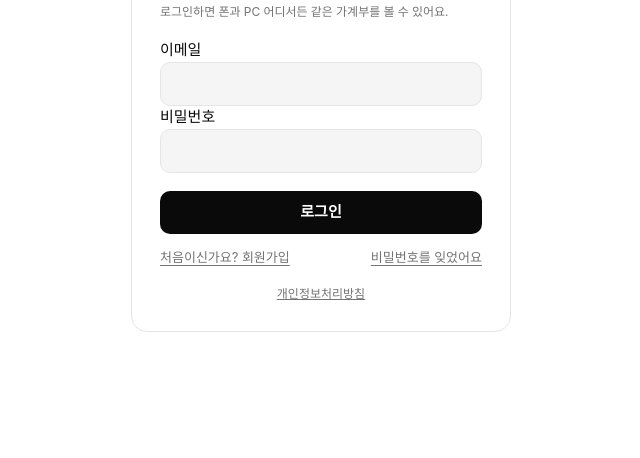
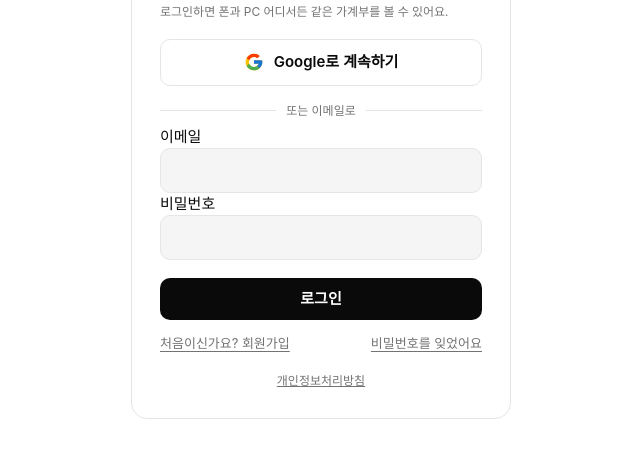
Before and after one commit to Aqua99-99/Hanhae-Gagyebu, a plain HTML site: page web/index.html in a window 1280 px wide. Shown: the part 152-610 px from the top of the page, without its empty margins (319-959 px from the left). Drawn offline with nearby package versions, Linux system fonts and the light colour scheme; a web font is replaced by a local one.

Commit message:
Add files via upload

```diff
--- a/web/index.html
+++ b/web/index.html
@@ -347,7 +347,12 @@ dialog.wide{width:min(960px,calc(100% - 24px))}
 .theme-btn svg{width:18px;height:18px}
 .auth-card{max-width:380px;margin:8vh auto 0;background:var(--surface);border:1px solid var(--line);border-radius:16px;padding:28px}
 .auth-card h1{margin:0 0 6px;font-size:24px;letter-spacing:-.02em}
-.auth-card form{margin-top:18px}
+.auth-card form{margin-top:4px}
+.btn-google{width:100%;display:flex;align-items:center;justify-content:center;gap:10px;margin-top:18px;border:1px solid var(--line);background:var(--surface);border-radius:10px;padding:11px 16px;font-weight:600;font-size:15px}
+.btn-google:hover{border-color:var(--ink)}
+.btn-google svg{width:20px;height:20px}
+.auth-or{display:flex;align-items:center;gap:10px;margin:16px 0 6px;color:var(--muted);font-size:12px}
+.auth-or::before,.auth-or::after{content:"";flex:1;border-top:1px solid var(--line)}
 .auth-links{display:flex;justify-content:space-between;gap:10px;margin-top:14px;flex-wrap:wrap}
 .auth-foot{margin-top:18px;text-align:center}
 .auth-foot a,.home-foot a{color:var(--muted)}
@@ -378,6 +383,11 @@ dialog.wide{width:min(960px,calc(100% - 24px))}
     <div class="auth-card">
       <h1>한 해 가계부</h1>
       <p class="small" id="auLead">로그인하면 폰과 PC 어디서든 같은 가계부를 볼 수 있어요.</p>
+      <button type="button" class="btn-google" id="auGoogle">
+        <svg viewBox="0 0 48 48" aria-hidden="true"><path fill="#FFC107" d="M43.6 20.5H42V20H24v8h11.3C33.7 32.7 29.2 36 24 36c-6.6 0-12-5.4-12-12s5.4-12 12-12c3.1 0 5.8 1.2 7.9 3.1l5.7-5.7C34 6.1 29.3 4 24 4 12.9 4 4 12.9 4 24s8.9 20 20 20 20-8.9 20-20c0-1.3-.1-2.4-.4-3.5z"/><path fill="#FF3D00" d="M6.3 14.7l6.6 4.8C14.7 15.1 19 12 24 12c3.1 0 5.8 1.2 7.9 3.1l5.7-5.7C34 6.1 29.3 4 24 4 16.3 4 9.7 8.3 6.3 14.7z"/><path fill="#4CAF50" d="M24 44c5.2 0 9.9-2 13.4-5.2l-6.2-5.2C29.2 35.1 26.7 36 24 36c-5.2 0-9.6-3.3-11.3-8l-6.5 5C9.5 39.6 16.2 44 24 44z"/><path fill="#1976D2" d="M43.6 20.5H42V20H24v8h11.3c-.8 2.2-2.2 4.2-4.1 5.6l6.2 5.2C37 39.2 44 34 44 24c0-1.3-.1-2.4-.4-3.5z"/></svg>
+        Google로 계속하기
+      </button>
+      <div class="auth-or"><span>또는 이메일로</span></div>
       <form id="authForm" autocomplete="on">
         <label class="l" for="auEmail">이메일</label>
         <input class="inp" type="email" id="auEmail" required autocomplete="email" maxlength="120">
@@ -2227,8 +2237,14 @@ function authUI(mode){
   $('auEmail').parentElement&&($('auEmail').hidden=mode==='reset');
   document.querySelector('label[for="auEmail"]').hidden=mode==='reset';
   $('auForgot').hidden=mode!=='login';
+  $('auGoogle').hidden=mode==='reset';document.querySelector('.auth-or').hidden=mode==='reset';
   $('auPw').autocomplete=mode==='login'?'current-password':'new-password';
 }
+$('auGoogle').onclick=async()=>{
+  $('auErr').textContent='';$('auGoogle').disabled=true;
+  const {error}=await sb.auth.signInWithOAuth({provider:'google',options:{redirectTo:location.origin+location.pathname}});
+  if(error){$('auGoogle').disabled=false;$('auErr').textContent='구글 로그인을 시작하지 못했어요. 잠시 후 다시 시도해 주세요.'}
+};
 $('auToggle').onclick=()=>authUI(authMode==='login'?'signup':'login');
 $('auForgot').onclick=async()=>{
   const email=$('auEmail').value.trim();
```
